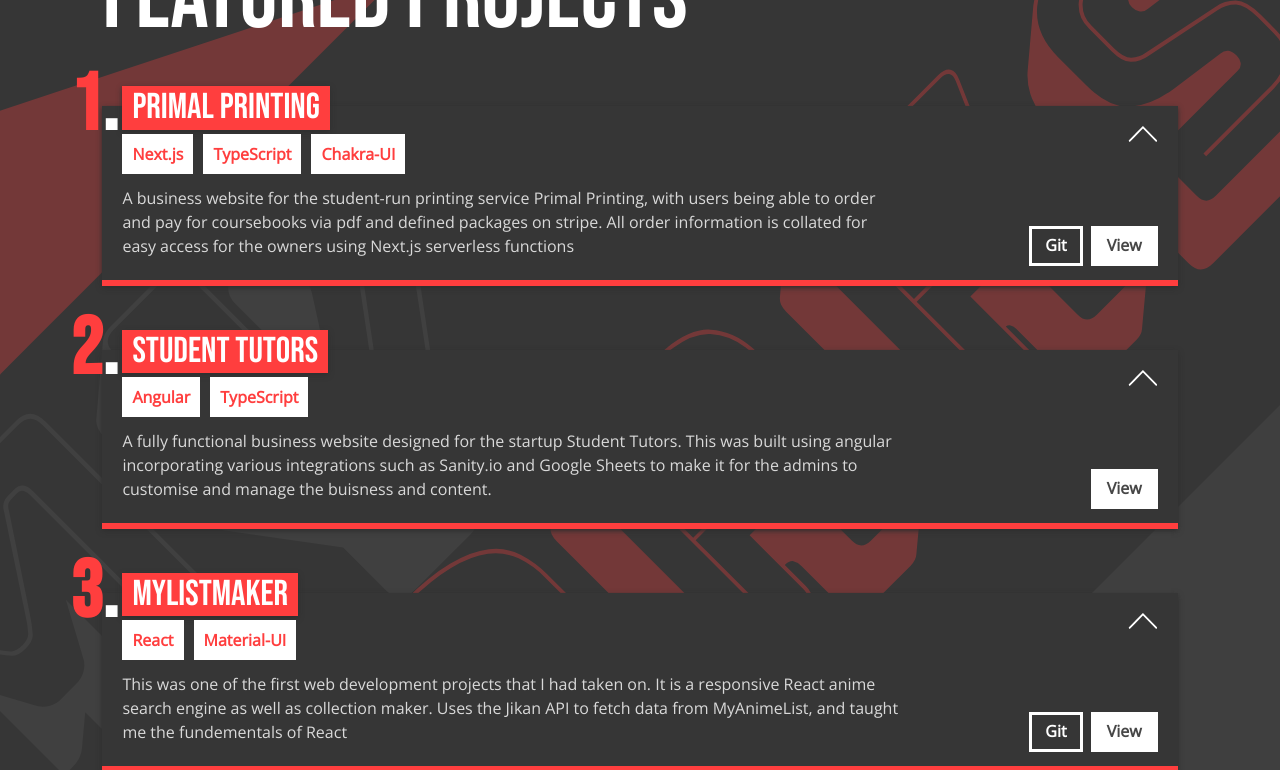
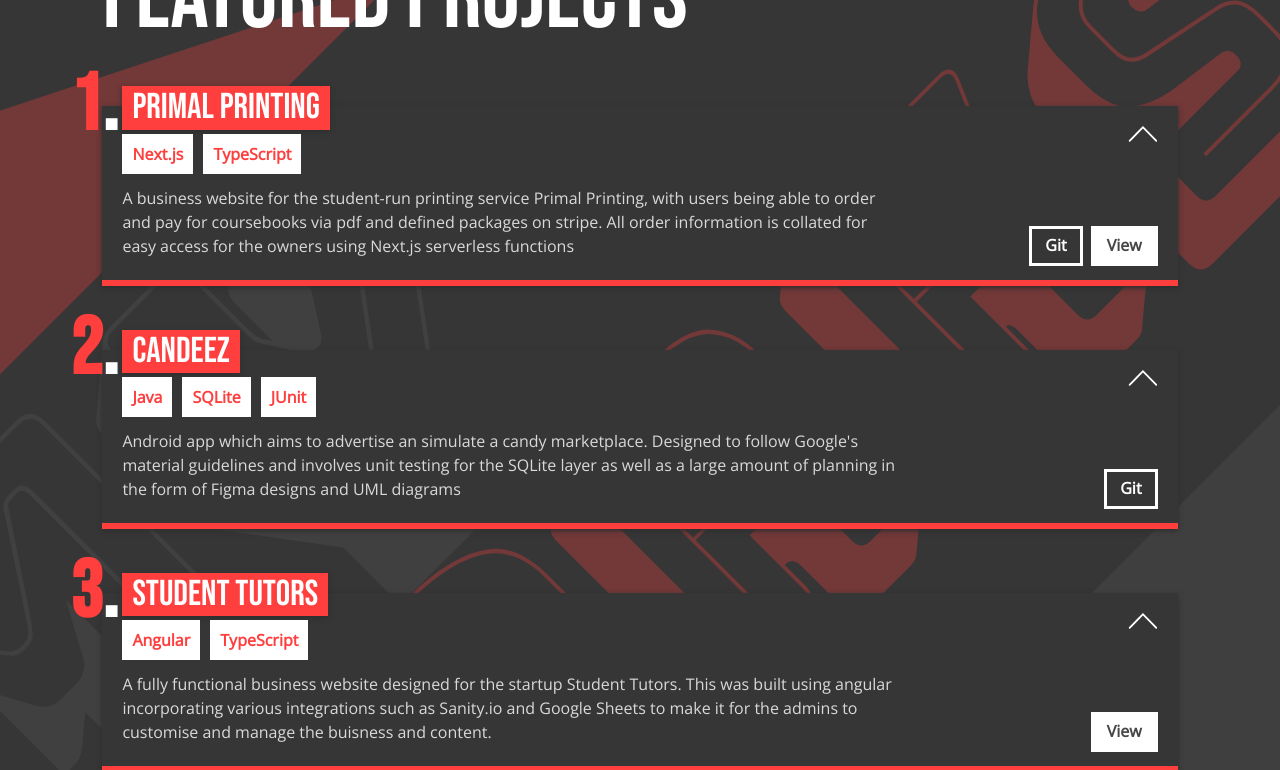
Before and after one commit to bcho892/Portfolio-v2, a Next.js app: page / in a window 1280 px wide. Shown: the part 1940-2710 px from the top of the page. Built offline with nearby package versions, Linux system fonts and the light colour scheme.

Commit message:
add new project

```diff
--- a/content/projects.ts
+++ b/content/projects.ts
@@ -10,7 +10,7 @@
     name: "Primal Printing",
     description:
         "A business website for the student-run printing service Primal Printing, with users being able to order and pay for coursebooks via pdf and defined packages on stripe. All order information is collated for easy access for the owners using Next.js serverless functions",
-    tech: ["Next.js", "TypeScript", "Chakra-UI"],
+    tech: ["Next.js", "TypeScript"],
     imageSrc: "/images/primalprinting.png",
     githubLink: "https://github.com/bcho892/PrimalPrinting",
     deploymentLink: "https://primalprinting.co.nz",
@@ -23,6 +23,15 @@
     tech: ["Angular", "TypeScript"],
     imageSrc: "/images/studenttutors.jpg",
     deploymentLink: "https://stutors.co.nz",
+};
+
+const candeez: Project = {
+    name: "Candeez",
+    description:
+        "Android app which aims to advertise an simulate a candy marketplace. Designed to follow Google's material guidelines and involves unit testing for the SQLite layer as well as a large amount of planning in the form of Figma designs and UML diagrams",
+    tech: ["Java", "SQLite", "JUnit"],
+    imageSrc: "/images/candeez.png",
+    githubLink: "https://bcho892.github.io/Candeez/",
 };
 
 const myListMaker: Project = {
@@ -46,7 +55,7 @@
 
 export const projects: Project[] = [
     primalPrinting,
+    candeez,
     stutors,
-    myListMaker,
     studyPlanner,
 ];
```
Also changed, not shown: public/images/candeez.png (added).
